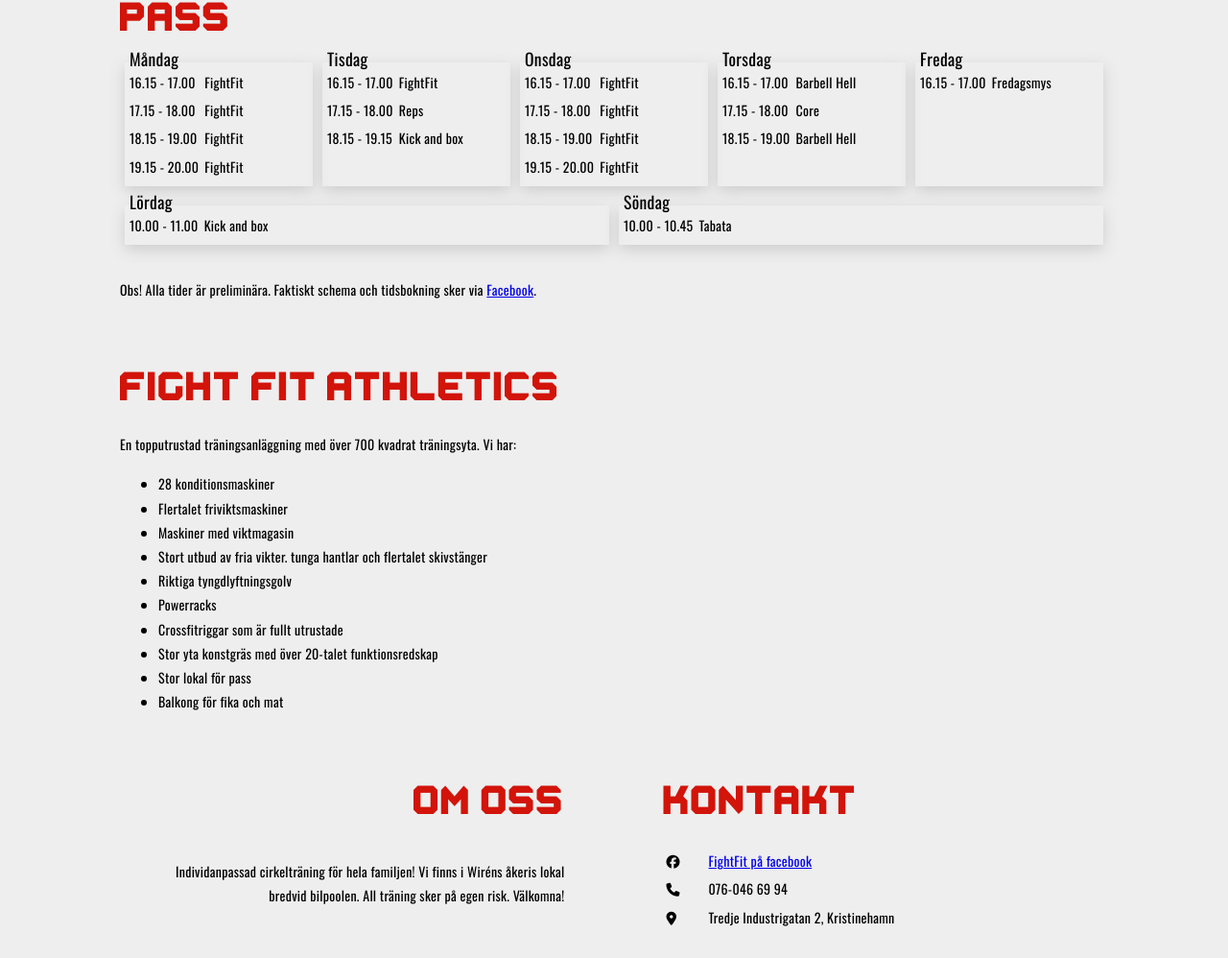
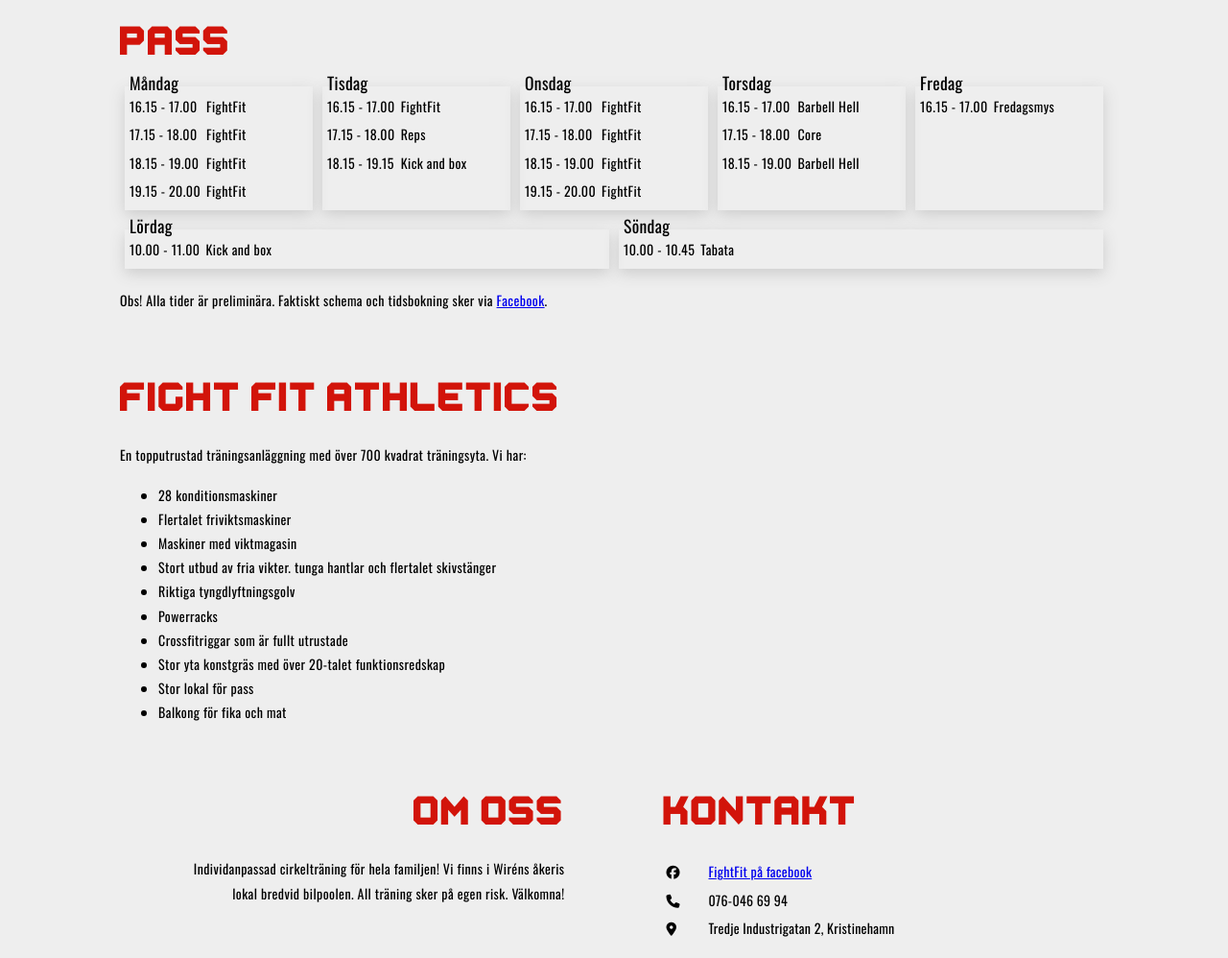
Before and after one commit to Kaakans/FightFit, a Preact app: page / in a window 1280 px wide. Shown: the part 1802-2800 px from the top of the page at 96% size. Built offline with nearby package versions, Linux system fonts and the light colour scheme.

Commit message:
changed letter spacing

```diff
--- a/less/style.less
+++ b/less/style.less
@@ -92,11 +92,14 @@
     background-color: @body-background;
 }
 
+p {
+    margin-top: 0;
+}
+
 p, li, td {
     font-size: 14px;
     line-height: 1.8;
-    font-weight: 400;
-    letter-spacing: 0.02em;
+    letter-spacing: 0.03em;
 }
 
 .fit-screen-image {
@@ -190,11 +193,8 @@
     }
 
     .tiny-info-container {
-        position: relative;
-        content: "";
         display: flex;
         justify-content: center;
-        clear: both;
 
         #about, #contact {
             display: inline-block;
```
Also changed, not shown: build/bundle.js, build/styles.css, 1 other file.
